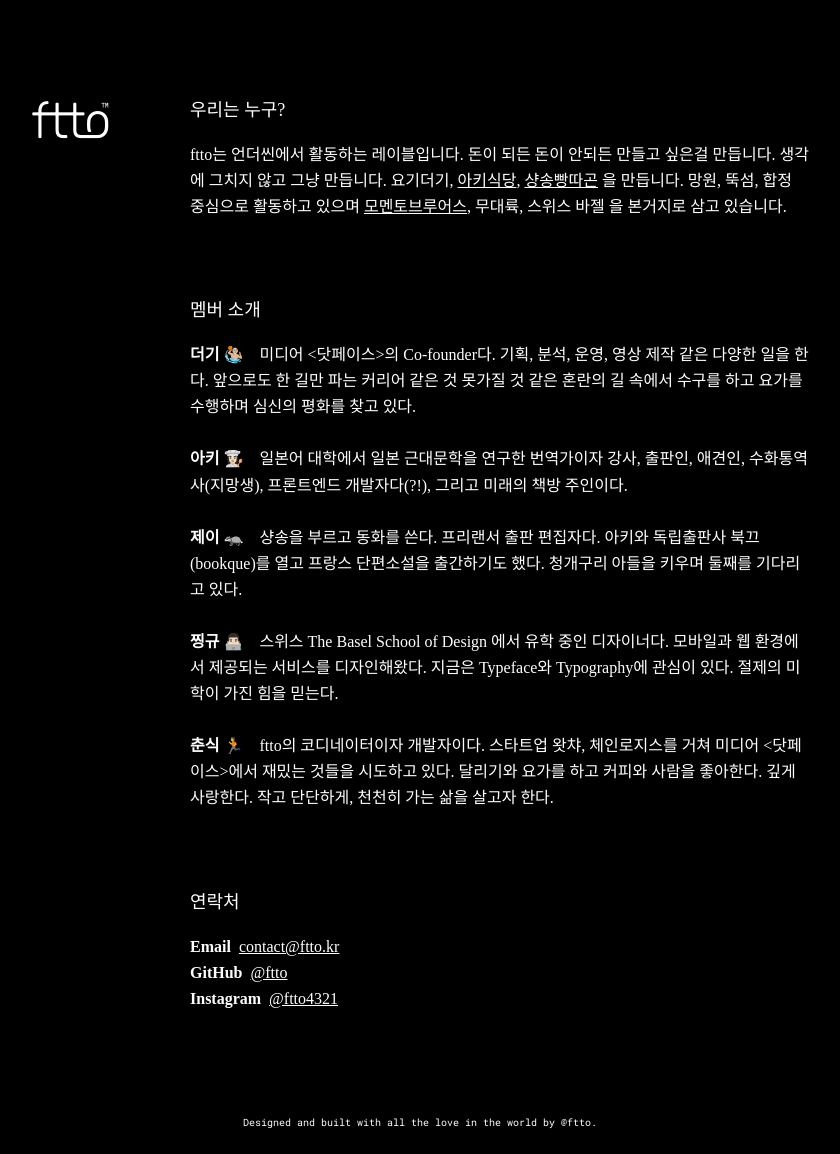
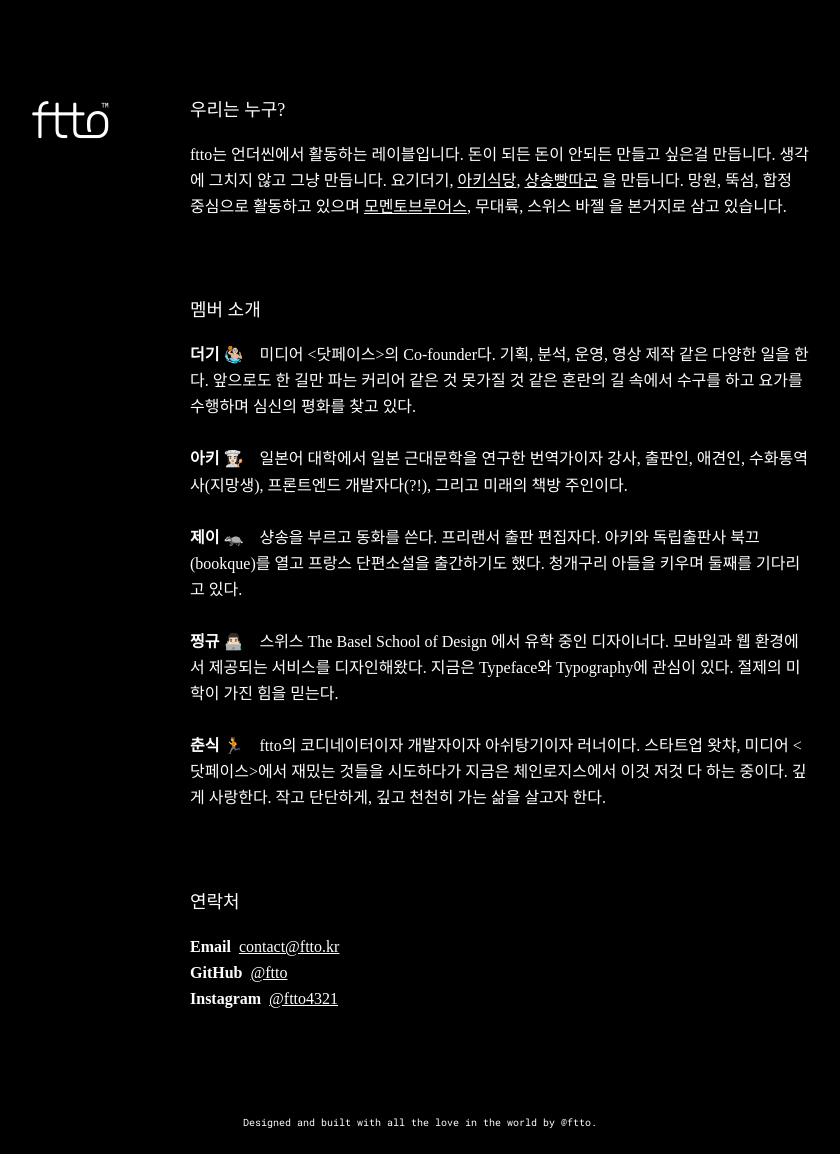
Before and after one commit to studio-lokal/studio-lokal.github.io, a Jekyll site: the page built from index.html, in a window 1280 px wide. Shown: the whole page, without its empty margins (220-1060 px from the left). Built offline with Jekyll 4.4.1, drawn with Linux system fonts in a browser that asks for light colours; some web fonts are replaced.

Commit message:
fix: 춘식

```diff
--- a/_data/members.yml
+++ b/_data/members.yml
@@ -12,4 +12,4 @@
   description: 스위스 The Basel School of Design 에서 유학 중인 디자이너다. 모바일과 웹 환경에서 제공되는 서비스를 디자인해왔다. 지금은 Typeface와 Typography에 관심이 있다. 절제의 미학이 가진 힘을 믿는다.
 - name: 춘식
   emoji: 🏃
-  description: ftto의 코디네이터이자 개발자이다. 스타트업 왓챠, 체인로지스를 거쳐 미디어 <닷페이스>에서 재밌는 것들을 시도하고 있다. 달리기와 요가를 하고 커피와 사람을 좋아한다. 깊게 사랑한다. 작고 단단하게, 천천히 가는 삶을 살고자 한다.
+  description: ftto의 코디네이터이자 개발자이자 아쉬탕기이자 러너이다. 스타트업 왓챠, 미디어 <닷페이스>에서 재밌는 것들을 시도하다가 지금은 체인로지스에서 이것 저것 다 하는 중이다. 깊게 사랑한다. 작고 단단하게, 깊고 천천히 가는 삶을 살고자 한다.
```
